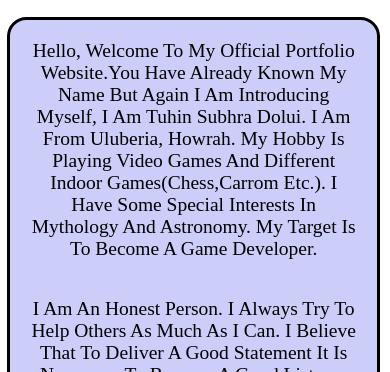
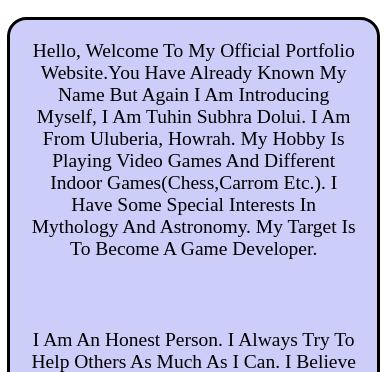
Before and after one commit to Git-Tuhin/official-portfolio-website, a plain HTML site: page index.html in a window 390 px wide. Shown: the part 728-1100 px from the top of the page. Drawn offline with Linux system fonts and the light colour scheme.

Commit message:
Updated media.css

```diff
--- a/media.css
+++ b/media.css
@@ -49,7 +49,7 @@
         position: relative;
         left:0em;
         width:100vw;
-        height:275vw;
+        height:300vw;
     }
     #a{
         position: absolute;
@@ -82,7 +82,7 @@
     #paragraph{
         display:flex;
         flex-wrap: wrap;
-        height:140vw;
+        height:160vw;
         width:84vw;
         font-size: 5vw;
         position: absolute;
```
